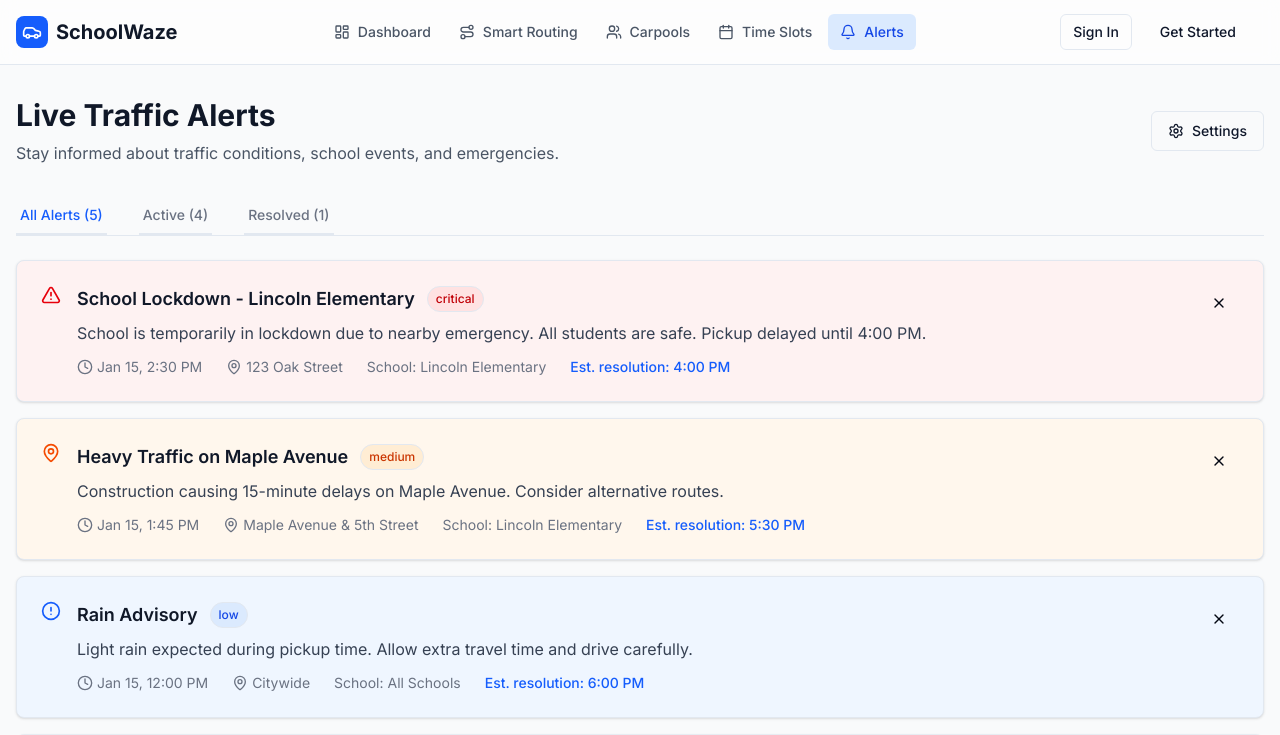
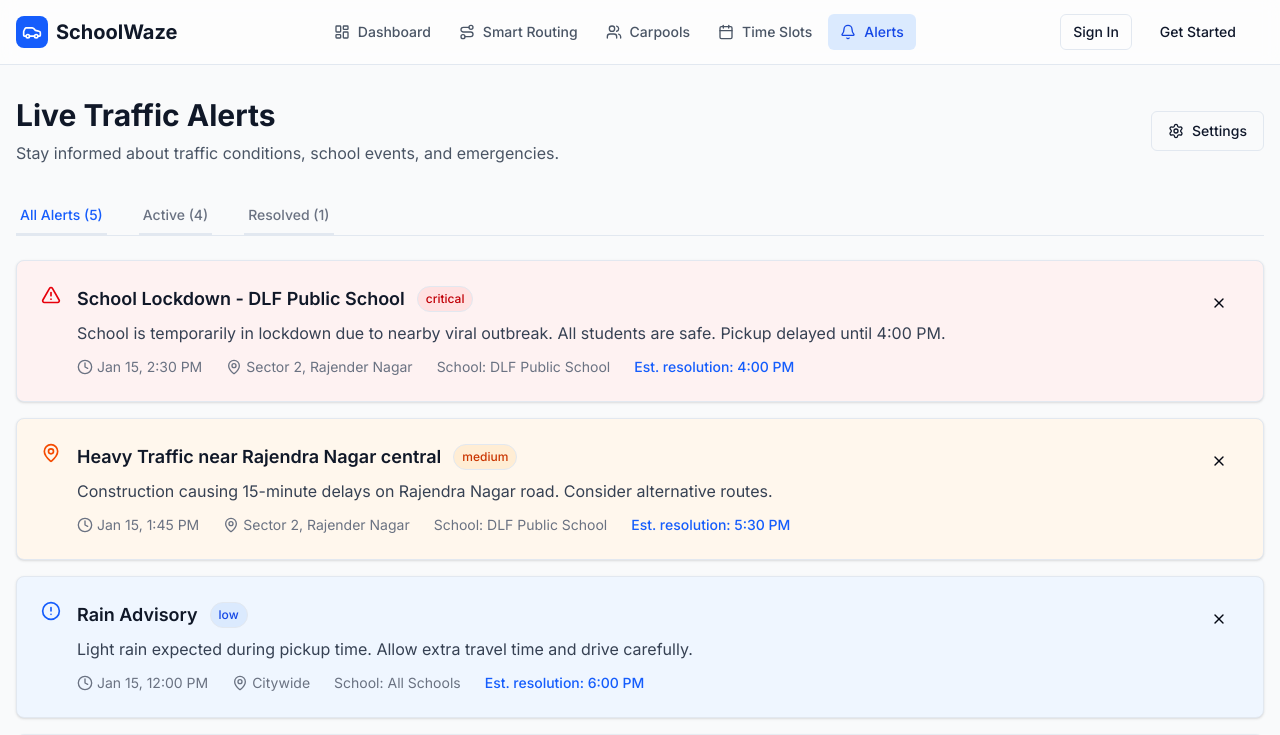
Before and after one commit to imamanmehrotra/schoolwaze, a Next.js app: page /alerts in a window 1280 px wide. Shown: the top 735 px of the page. Built offline with nearby package versions, Linux system fonts and the light colour scheme.

Commit message:
Update page.tsx
updated alert page

```diff
--- a/src/app/alerts/page.tsx
+++ b/src/app/alerts/page.tsx
@@ -12,11 +12,11 @@ const mockAlerts = [
   {
     id: 1,
     type: 'emergency',
-    title: 'School Lockdown - Lincoln Elementary',
-    message: 'School is temporarily in lockdown due to nearby emergency. All students are safe. Pickup delayed until 4:00 PM.',
+    title: 'School Lockdown - DLF Public School',
+    message: 'School is temporarily in lockdown due to nearby viral outbreak. All students are safe. Pickup delayed until 4:00 PM.',
     timestamp: '2024-01-15T14:30:00Z',
-    school: 'Lincoln Elementary',
-    location: '123 Oak Street',
+    school: 'DLF Public School',
+    location: 'Sector 2, Rajender Nagar',
     status: 'active',
     priority: 'critical',
     estimatedResolution: '4:00 PM'
@@ -24,11 +24,11 @@ const mockAlerts = [
   {
     id: 2,
     type: 'traffic',
-    title: 'Heavy Traffic on Maple Avenue',
-    message: 'Construction causing 15-minute delays on Maple Avenue. Consider alternative routes.',
+    title: 'Heavy Traffic near Rajendra Nagar central',
+    message: 'Construction causing 15-minute delays on Rajendra Nagar road. Consider alternative routes.',
     timestamp: '2024-01-15T13:45:00Z',
-    school: 'Lincoln Elementary',
-    location: 'Maple Avenue & 5th Street',
+    school: 'DLF Public School',
+    location: 'Sector 2, Rajender Nagar',
     status: 'active',
     priority: 'medium',
     estimatedResolution: '5:30 PM'
@@ -48,11 +48,11 @@ const mockAlerts = [
   {
     id: 4,
     type: 'event',
-    title: 'Early Dismissal - Basketball Game',
-    message: 'Lincoln Elementary dismissing 30 minutes early today for away basketball game.',
+    title: 'Early Dismissal - Cricket Game',
+    message: 'DLF Public School dismissing 30 minutes early today for away cricket game.',
     timestamp: '2024-01-15T11:30:00Z',
-    school: 'Lincoln Elementary',
-    location: '123 Oak Street',
+    school: 'DLF Public School',
+    location: 'Sector 2, Rajender Nagar',
     status: 'resolved',
     priority: 'medium',
     estimatedResolution: 'Completed'
@@ -63,8 +63,8 @@ const mockAlerts = [
     title: 'Parking Lot Maintenance',
     message: 'East parking lot closed for maintenance. Use main entrance and west lot.',
     timestamp: '2024-01-15T10:00:00Z',
-    school: 'Lincoln Elementary',
-    location: '123 Oak Street',
+    school: 'DLF Public School',
+    location: 'Sector 2, Rajender Nagar',
     status: 'active',
     priority: 'low',
     estimatedResolution: '3:00 PM'
```
